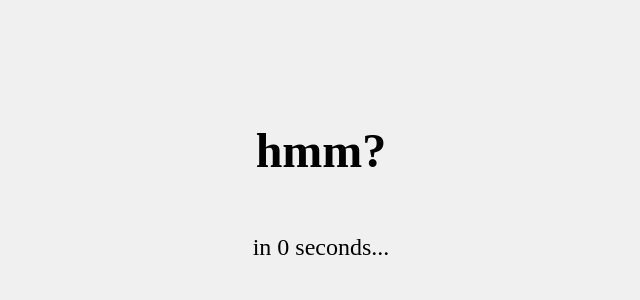
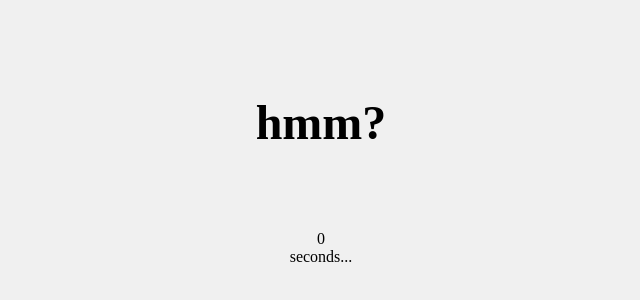
Before and after one commit to Specstro/simple, a website: page index.html in a window 1280 px wide. Shown: the part 212-512 px from the top of the page, without its empty margins (319-959 px from the left). Drawn offline with Linux system fonts and the light colour scheme.

Commit message:
Update index.html

```diff
--- a/index.html
+++ b/index.html
@@ -47,7 +47,7 @@
 </head>
 <body>
     <h1>hmm?</h1>
-    <p>in <span id="countdown">3</span> seconds...</p>
+    <p></p><span id="countdown">3</span> seconds...</p>
 
     <script>
         let countdown = 3;
```
